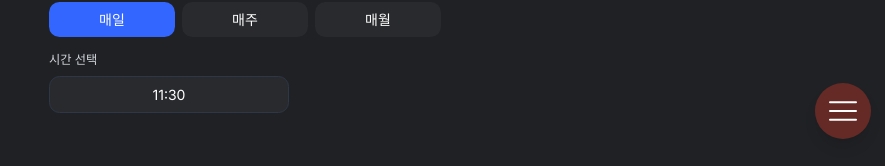
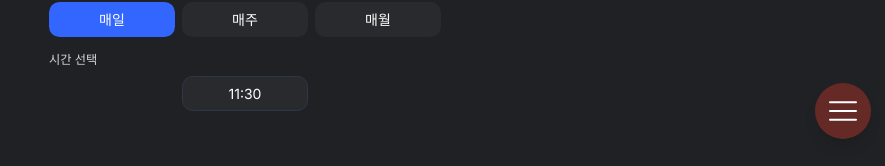
Before and after one commit to imsourceboom/nomorethink-front, a Next.js app: page /add in a window 1280 px wide. Shown: the part 369-535 px from the top of the page, without its empty margins (395-1280 px from the left). Built offline with nearby package versions, Linux system fonts and the light colour scheme.

Commit message:
fix: center TimeInput within grid

```diff
--- a/app/(pages)/add/page.tsx
+++ b/app/(pages)/add/page.tsx
@@ -121,7 +121,7 @@ export default function AddPage() {
                 value={value}
                 onClick={onClick}
                 readOnly
-                className="w-full px-4 py-2 text-center bg-[var(--secondary-bg-color)] border border-[var(--input-border-color)] rounded-xl text-white focus:outline-none focus:border-[var(--accent-color)]"
+                className="w-full h-10 px-4 leading-[2.5rem] text-center bg-[var(--secondary-bg-color)] border border-[var(--input-border-color)] rounded-xl text-white focus:outline-none focus:border-[var(--accent-color)]"
             />
         )
     );
@@ -253,6 +253,8 @@ export default function AddPage() {
                                 )}
                                 <div className="mb-4">
                                     <label className="block text-sm font-medium text-gray-300 mb-2">시간 선택</label>
+                                    <div className="grid grid-cols-3 gap-2">
+                                        <div className="col-start-2">
                                             <DatePicker
                                                 selected={formData.time}
                                                 onChange={(date) => setFormData(prev => ({ ...prev, time: date! }))}
@@ -266,6 +268,8 @@ export default function AddPage() {
                                             />
                                         </div>
                                     </div>
+                                </div>
+                            </div>
                         </form>
                     </div>
                 </main>
```
Lines whose indentation alone changed are shown as unchanged.
